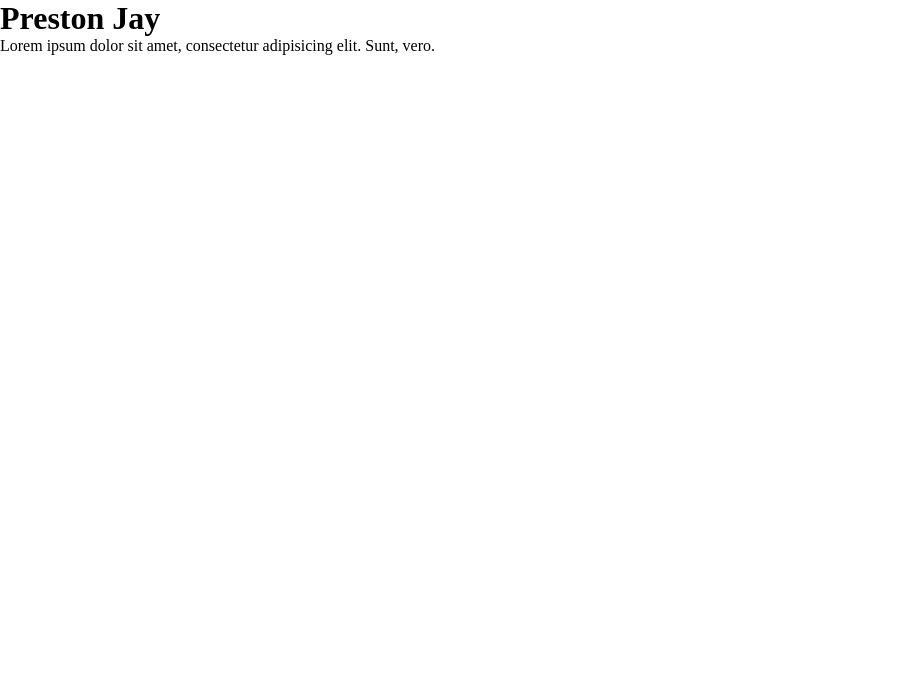
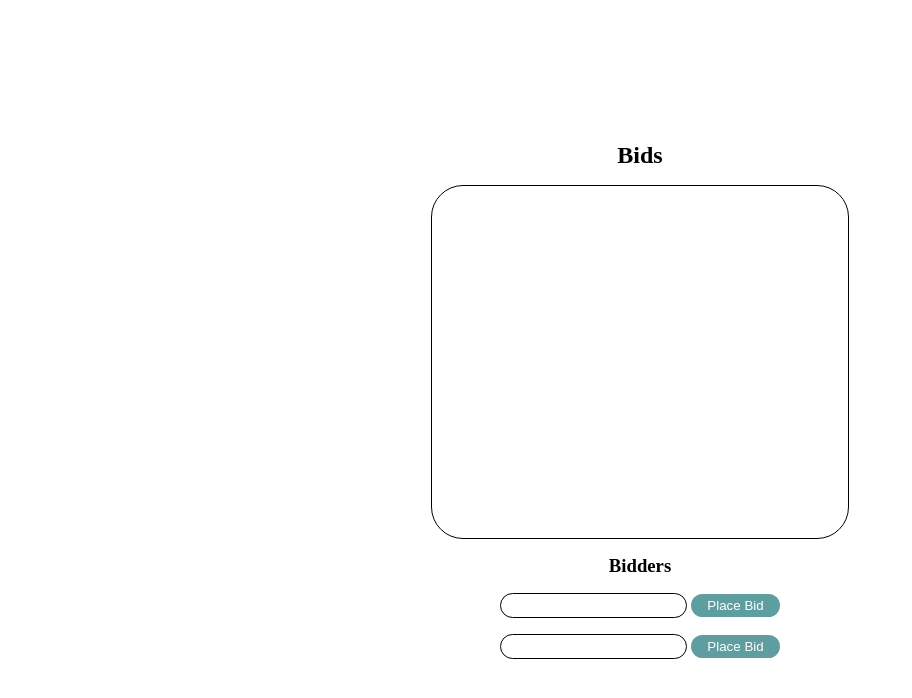
Before and after one commit to prestonevans/localStorage, a plain HTML site: page index.html in a window 1280 px wide. Shown: the whole page, without its empty margins (0-912 px from the left). Drawn offline with nearby package versions, Linux system fonts and the light colour scheme; files that its build step writes are made by us from their sources.

Commit message:
finished!!!

```diff
--- a/index.html
+++ b/index.html
@@ -5,25 +5,25 @@
     <meta charset="UTF-8">
     <meta http-equiv="X-UA-Compatible" content="IE=edge">
     <meta name="viewport" content="width=device-width, initial-scale=1.0">
-    <title>Preston Jay</title>
-	<script src="https://kit.fontawesome.com/ad835ba750.js" crossorigin="anonymous"></script>
+    <title>Bidding App</title>
+    <script src="https://kit.fontawesome.com/ad835ba750.js" crossorigin="anonymous"></script>
     <link rel="stylesheet" href="css/style.css">
+    <script defer src="js/app.js"></script>
 </head>
 
 <body>
-    <header>
-        <nav>
+    <h2>Bids</h2>
+    <div class="bids"></div>
+    <h3>Bidders</h3>
+    <div class="placeBid">
+        <input type="number" name="" class="bid1">
+        <button class="bid1">Place Bid</button>
+    </div>
+    <div class="placeBid">
+        <input type="number" name="" class="bid2">
+        <button class="bid2">Place Bid</button>
+    </div>
 
-        </nav>
-    </header>
-    <main>
-        <h1>Preston Jay</h1>
-        <p>Lorem ipsum dolor sit amet, consectetur adipisicing elit. Sunt, vero.</p>
-    </main>
-    <footer>
-
-    </footer>
-    <script src="js/app.js"></script>
 </body>
 
 </html>
--- a/js/app.js
+++ b/js/app.js
@@ -1,2 +1,38 @@
-//document.body.style.backgroundColor = "red";
-//test me
+const bidsStorageKey = 'arrayOfBids';
+const arrayOfBids = retrieve() || [];
+const btn = document.querySelectorAll('button');
+
+function render() {
+    const bids = document.querySelector('.bids');
+    bids.innerHTML = '';
+    for(let bid of arrayOfBids) {
+        const p = document.createElement('p');
+        p.innerText = `$ ${bid}`;
+        bids.prepend(p);
+    }
+}
+function save () {
+    localStorage.setItem(bidsStorageKey,JSON.stringify(arrayOfBids));
+}
+function retrieve() {
+    return JSON.parse(localStorage.getItem(bidsStorageKey));
+}
+for(let i = 1; i <= btn.length; i++) {
+    btn[i - 1].addEventListener('click', () => {
+        const input = document.querySelector(`input.bid${i}`);
+        if(!input.value) {
+            alert('enter something valid');
+            return;
+        } else if (parseInt(input.value) <= arrayOfBids[arrayOfBids.length - 1]) {
+            alert('You have been out bid...');
+            input.value = null;
+            return;
+        }
+        arrayOfBids.push(parseInt(input.value));
+        render();
+        save();
+        input.value = null;
+    })
+}
+render();
+save();
--- a/scss/style.scss
+++ b/scss/style.scss
@@ -1,5 +1,56 @@
 * {
-	border: 0;
-	padding: 0;
 	margin: 0;
 }
+body {
+	height: 100vh;
+	display: flex;
+	flex-direction: column;
+	justify-content: center;
+	align-items: center;
+}
+.bids {
+	height: 40%;
+	width: 30vw;
+	min-width: 300px;
+	overflow-y: auto;
+	padding: 1rem;
+	border-radius: 2rem;
+	border: 1px solid black;
+	margin-bottom: 1rem;
+	display: flex;
+	flex-flow: column;
+	align-items: center;
+}
+.placeBid:not(:last-child) {
+	margin-bottom: 1rem;
+}
+input {
+	padding: .25rem;
+	border-radius: 2rem;
+	border-style: solid;
+	border-color: black;
+	border-width: 1px;
+}
+button {
+	background-color: cadetblue;
+	border: none;
+	padding: .25rem 1rem;
+	color: white;
+	border-radius: 2rem;
+}
+button:hover {
+	background-color: darken(cadetblue, 10%);
+	cursor: pointer;
+}
+h2,
+h3 {
+	margin-bottom: 1rem;
+}
+p {
+	background-color: cadetblue;
+	padding: .5rem 1.5rem;
+	margin-bottom: 1rem;
+	border-radius: 1.5em;
+	color: white;
+	font-size: 2rem;
+}
```
Also changed, not shown: css/style.css (added), 1 other file.
